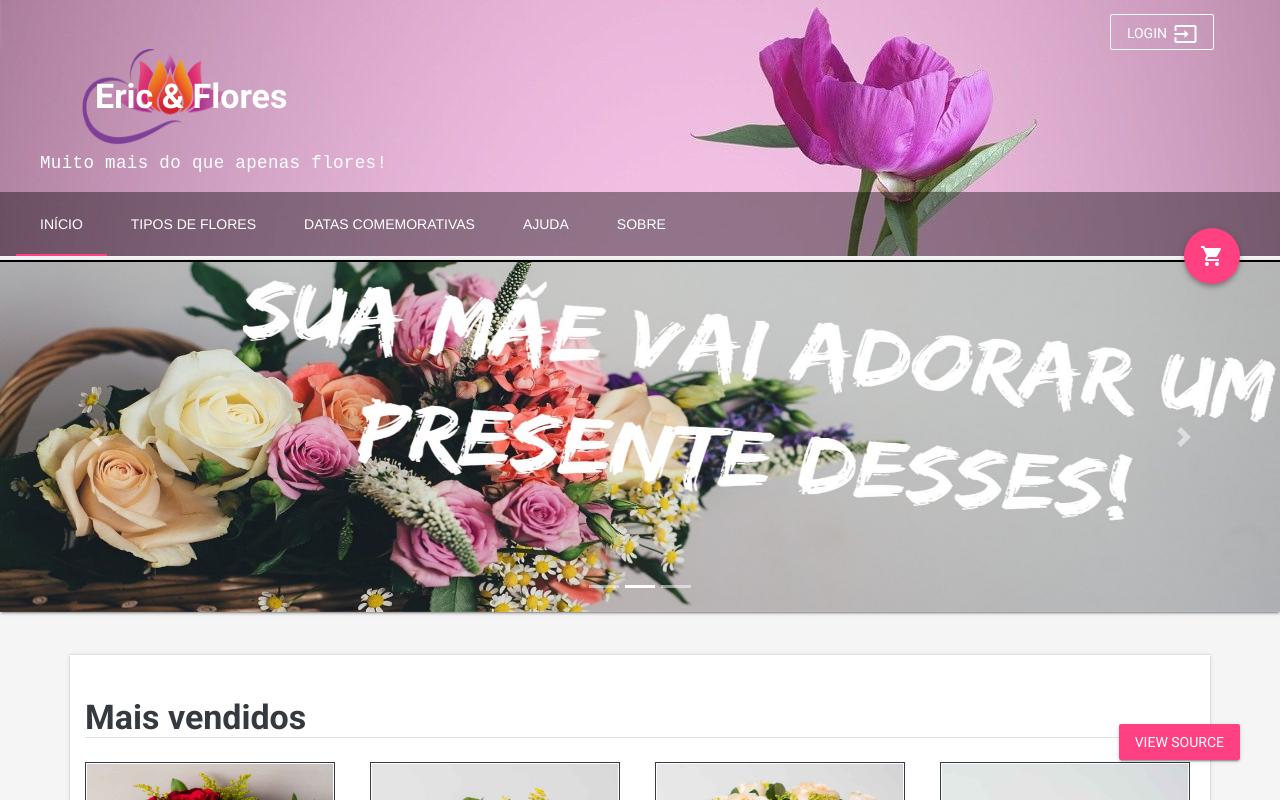
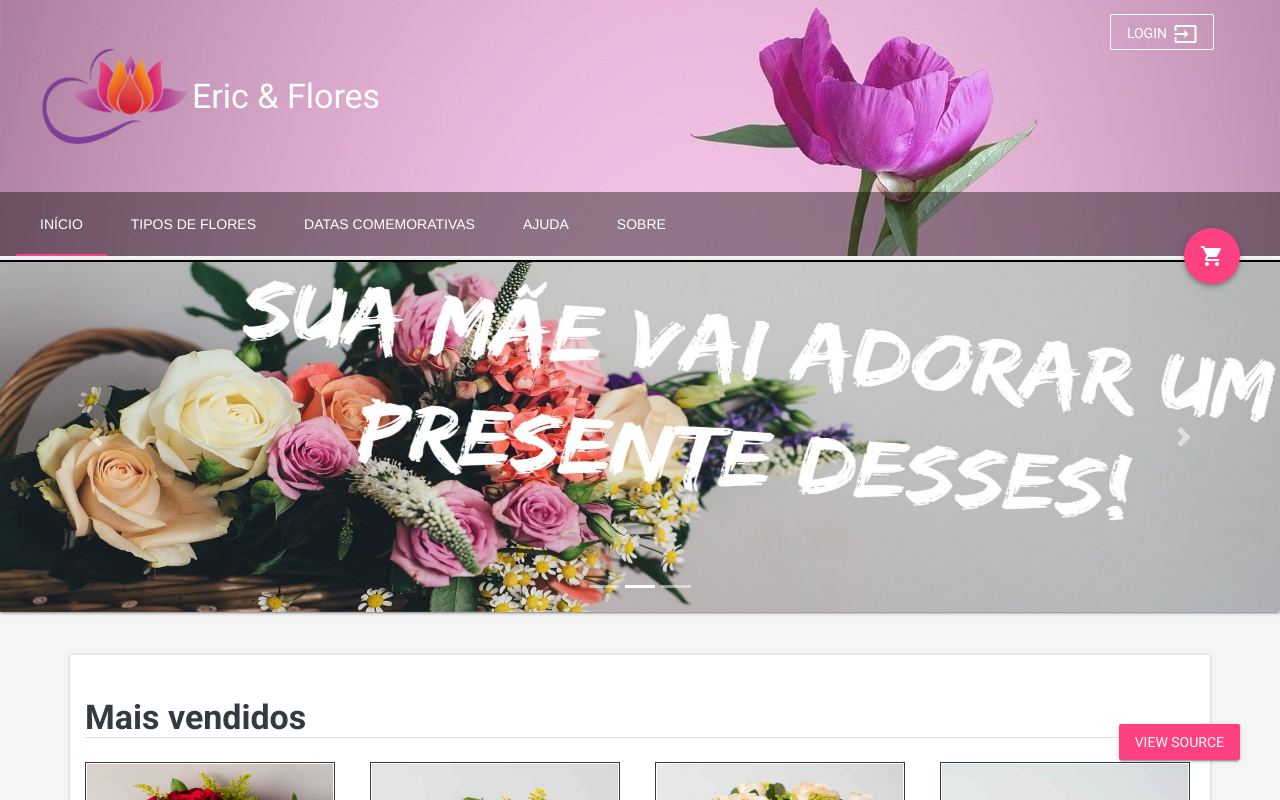
Before and after one commit to MarcosBrendonDePaula/IHCProjeto1, a plain HTML site: page web/index.html in a window 1280 px wide. Drawn offline with nearby package versions, Linux system fonts and the light colour scheme.

Commit message:
Revert "Merge branch 'master' of https://github.com/MarcosBrendonDePaula/IHCProjeto1"
This reverts commit 06ad1e0df6d665387eab2ff9d1871d683c25c23b, reversing
changes made to f8cf05b7b3a252782e66f582aa9926ee417737f5.

```diff
--- a/web/index.html
+++ b/web/index.html
@@ -126,15 +126,14 @@
         </div>
       </div>
       <div class="mdl-layout--large-screen-only mdl-layout__header-row">
-        <div id="logo" style="width: 152px; height: 100px; margin-left: 40px;">
+        <div id="logo" style="width: 152px; height: 100px; ">
           <img src="images/logo2.png" width="100%" height="100%" alt="">
         </div>
-        <h3 style="float: left; position: absolute; margin-left: 55px;" class="font-weight-bold">Eric &amp; Flores</h3>
+        <h3>Eric &amp; Flores</h3>
 
       </div>
 
       <div class="mdl-layout--large-screen-only mdl-layout__header-row">
-        <h5 class="lead" style="font-family: monospace;">Muito mais do que apenas flores!</h5>
       </div>
       <div class="mdl-layout__tab-bar mdl-js-ripple-effect" style="background-color: rgba(0, 0, 0, 0.4);">
         <!--BARRA DE MENU-->
```
